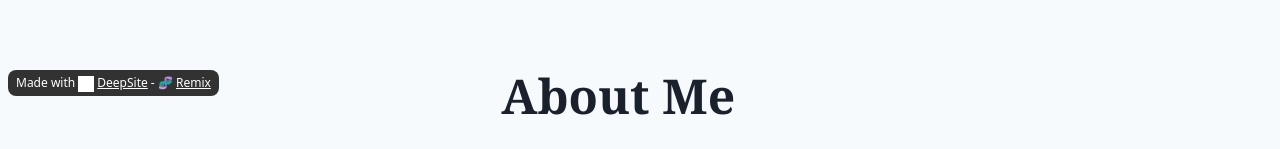
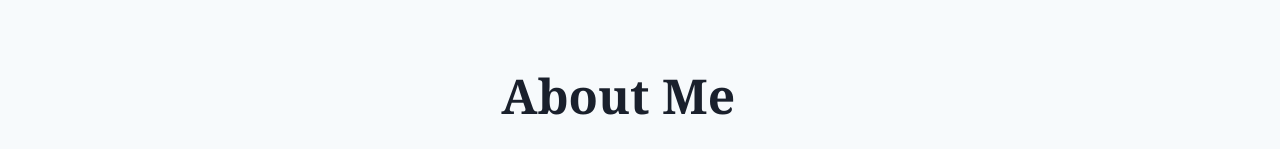
Before and after one commit to zabirovms/TajikTranslate, a website: page index.html in a window 1280 px wide. Shown: the part 696-845 px from the top of the page. Drawn offline with nearby package versions, Linux system fonts and the light colour scheme; grey boxes are pictures that could not be loaded.

Commit message:
Update index.html

```diff
--- a/index.html
+++ b/index.html
@@ -401,5 +401,4 @@
             }
         });
     </script>
-<p style="border-radius: 8px; text-align: center; font-size: 12px; color: #fff; margin-top: 16px;position: fixed; left: 8px; bottom: 8px; z-index: 10; background: rgba(0, 0, 0, 0.8); padding: 4px 8px;">Made with <img src="https://enzostvs-deepsite.hf.space/logo.svg" alt="DeepSite Logo" style="width: 16px; height: 16px; vertical-align: middle;display:inline-block;margin-right:3px;filter:brightness(0) invert(1);"><a href="https://enzostvs-deepsite.hf.space" style="color: #fff;text-decoration: underline;" target="_blank" >DeepSite</a> - 🧬 <a href="https://enzostvs-deepsite.hf.space?remix=zabirovms/freelance" style="color: #fff;text-decoration: underline;" target="_blank" >Remix</a></p></body>
 </html>
```
